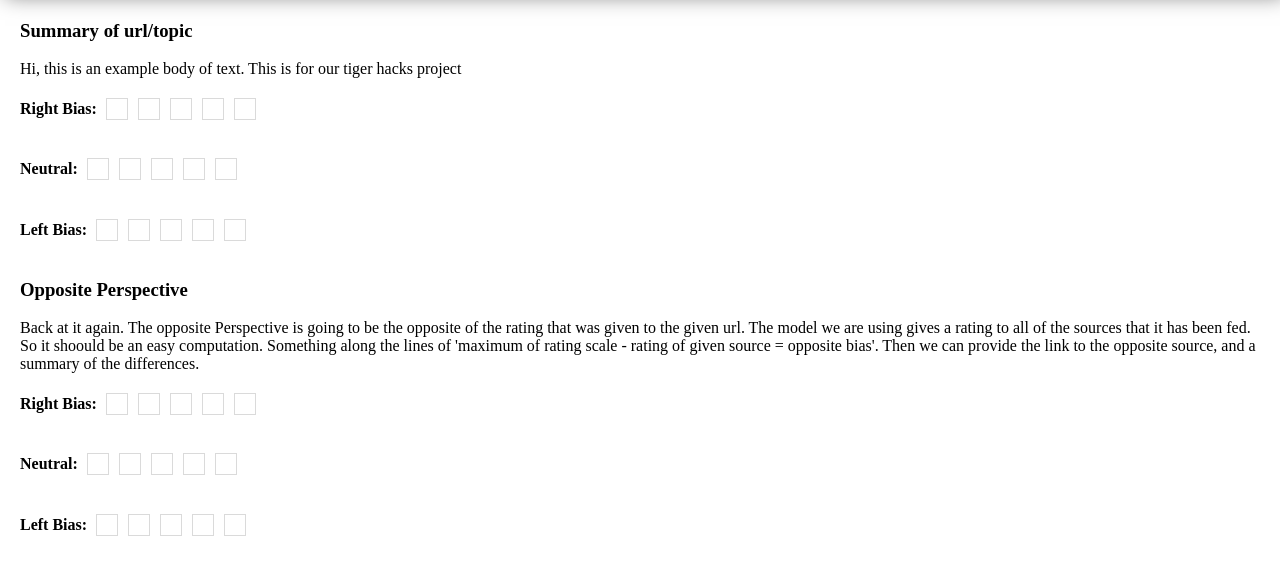
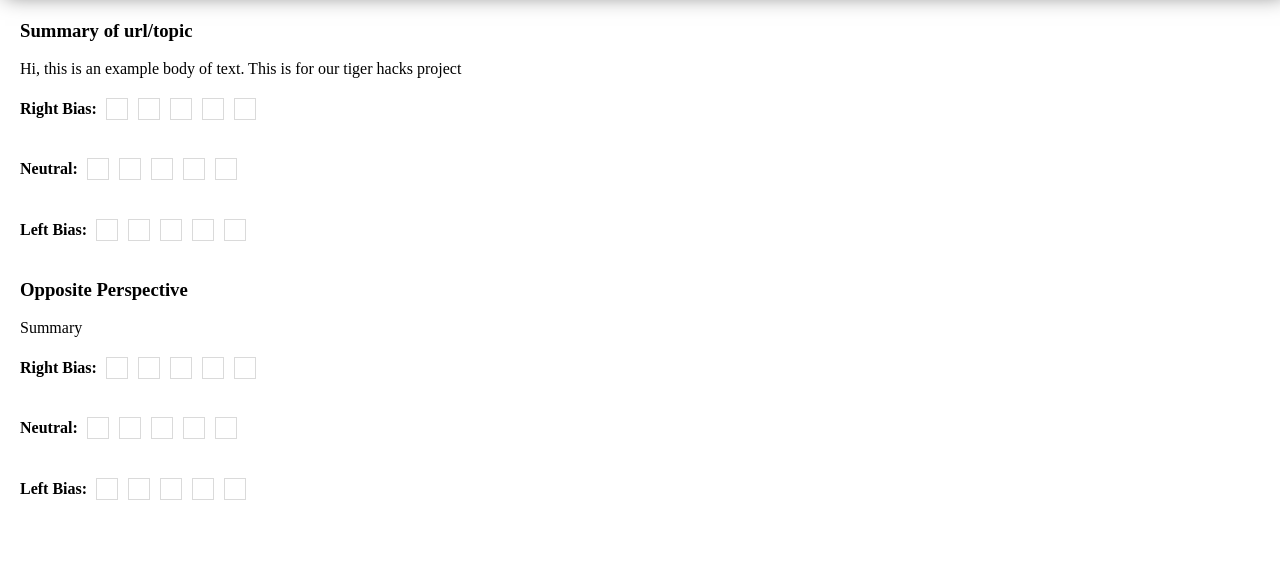
Before and after one commit to aaron-yang799/tiger-hacks, a browser extension: page index.html in a window 1280 px wide. Shown: the part 89-664 px from the top of the page. Drawn offline with Linux system fonts and the light colour scheme; no server answers.

Commit message:
Update index.html

```diff
--- a/index.html
+++ b/index.html
@@ -46,8 +46,7 @@
             <div>
                 <h3 class = "section-title">Opposite Perspective</h3>
                 <body>
-                    Back at it again. The opposite Perspective is going to be the opposite of the rating that was given to
-                    the given url. The model we are using gives a rating to all of the sources that it has been fed. So it shoould be an easy computation. Something along the lines of 'maximum of rating scale - rating of given source = opposite bias'. Then we can provide the link to the opposite source, and a summary of the differences.
+                    Summary
                 </body>
                 <br>
                 <div class="rating-wrap">
```
